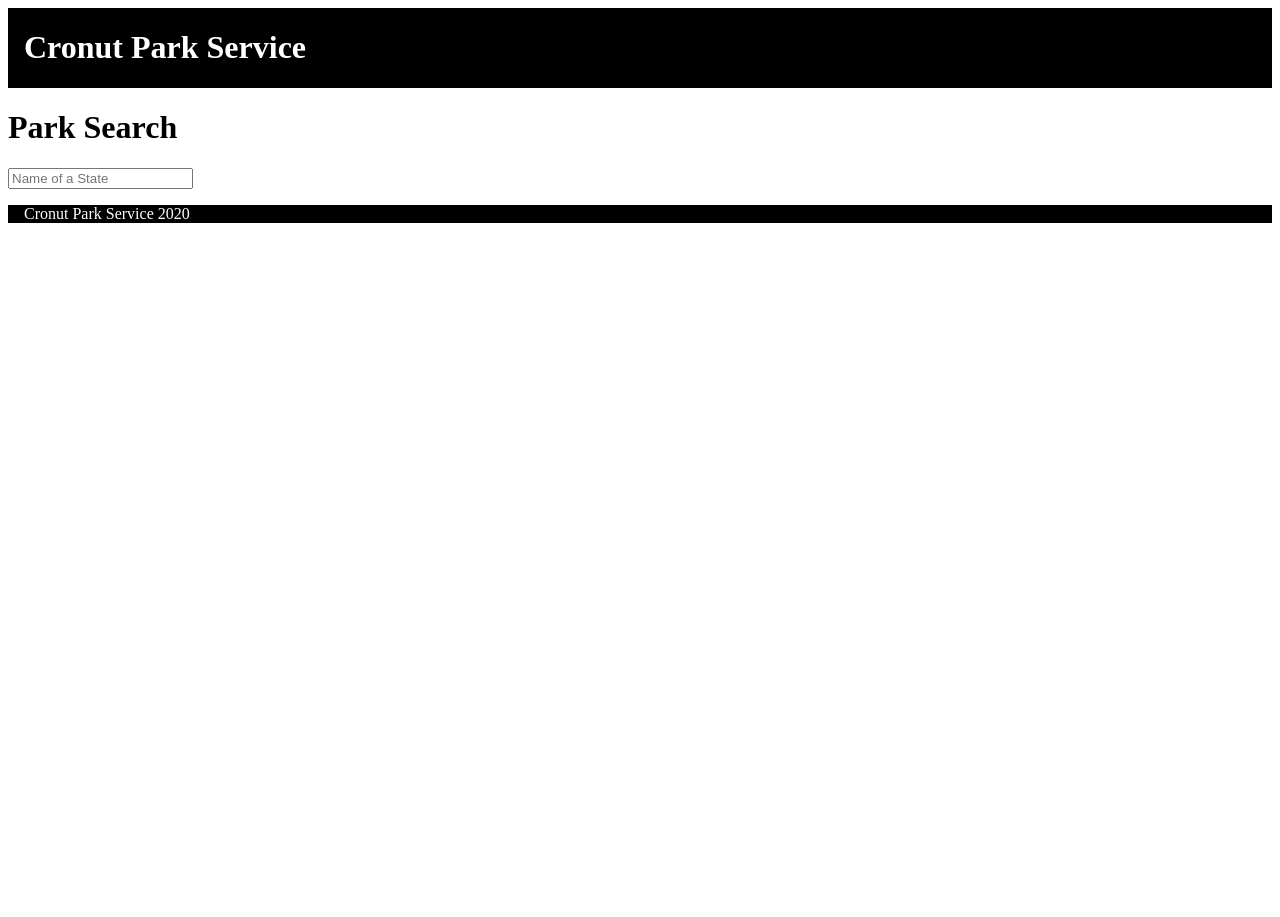
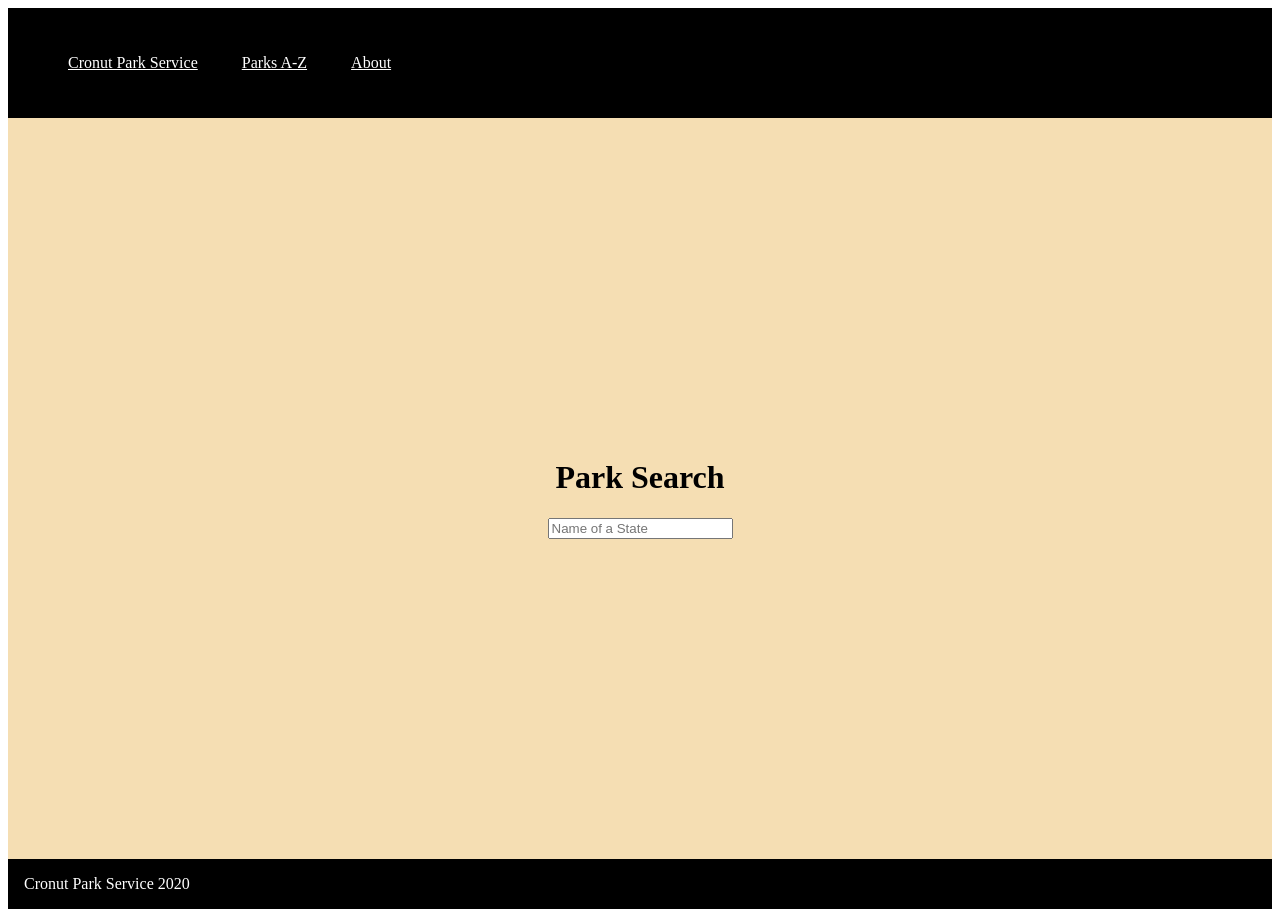
Before and after one commit to DoctorCronut/DoctorCronut.github.io, a plain HTML site: page index.html in a window 1280 px wide. Before the commit the page ends 800 px from the top, so only its background shows below. Drawn offline with Linux system fonts and the light colour scheme.

Commit message:
Added additional pages to primary. Edited stylesheet and fixed faults

```diff
--- a/content.css
+++ b/content.css
@@ -1,12 +1,29 @@
 header {
     background-color: black;
     color: white;
+    top: 0;
     display: flex;
-    padding-left: 1em;
+}
+
+header li {
+    display: inline-block;
+}
+
+header a {
+    display: block;
+    color: white;
+    padding: 30px 20px;
+}
+
+.banner {
+    padding: 320px 0;
+    text-align: center;
+    background-color: wheat;
 }
 
 footer {
     background-color: black;
     padding-left: 1em;
+    display: flex;
     color: white;
 }
--- a/index.html
+++ b/index.html
@@ -6,19 +6,25 @@
     </head>
     <body>
         <header>
-            <h1>Cronut Park Service</h1>
             <nav>
-
+                <ul>
+                    <li><a href="index.html">Cronut Park Service</a></li>
+                    <li><a href="parksaz.html">Parks A-Z</a></li>
+                    <li><a href="about.html">About</a></li>
+                </ul>
             </nav>
         </header>
         <div class="row">
-            <div class="container">
+            <div class="banner">
                 <h1>Park Search</h1>
                 <form>
                     <input type="text" placeholder="Name of a State" name="search">
                 </form>
             </div>
         </div>
+        <div class="row">
+
+        </div>
         <footer>
             <p>Cronut Park Service 2020</p>
         </footer>
```
Also changed, not shown: about.html (added), parksaz.html (added).
